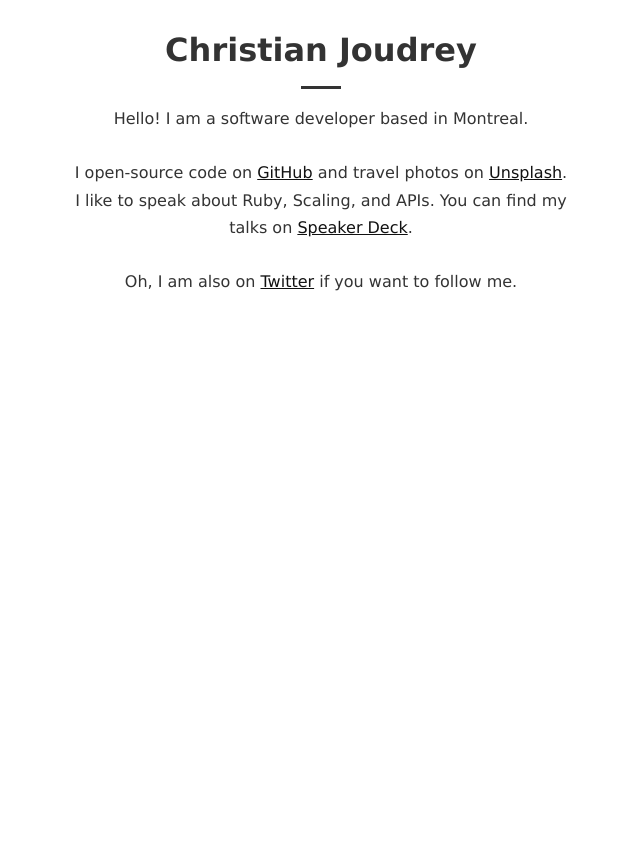
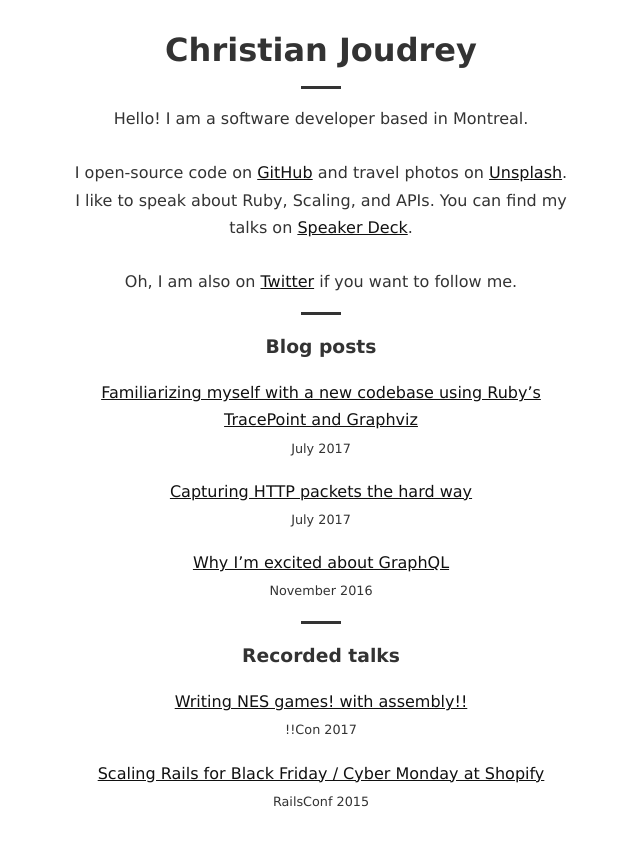
Before and after one commit to cjoudrey/cjoudrey.github.com, a Jekyll site: the page built from index.html, in a window 1280 px wide. Shown: the top 846 px of the page, without its empty margins (319-959 px from the left). Built offline with Jekyll 4.4.1, drawn with Linux system fonts in a browser that asks for light colours.

Commit message:
Add blog posts and recorded talks

```diff
--- a/index.html
+++ b/index.html
@@ -16,4 +16,36 @@
     <br />
     Oh, I am also on <a href="https://twitter.com/cjoudrey">Twitter</a> if you want to follow me.
   </p>
+
+  <hr>
+
+  <h3>Blog posts</h3>
+  <p>
+    <a href="https://medium.com/@cjoudrey/familiarizing-myself-with-a-new-codebase-using-rubys-tracepoint-and-graphviz-aebd5d6ac2cd">Familiarizing myself with a new codebase using Ruby’s TracePoint and Graphviz</a><br/>
+    <small>July 2017</small>
+  </p>
+
+  <p>
+    <a href="https://medium.com/@cjoudrey/capturing-http-packets-the-hard-way-b9c799bfb6">Capturing HTTP packets the hard way</a><br/>
+    <small>July 2017</small>
+  </p>
+
+  <p>
+    <a href="https://medium.com/@cjoudrey/why-im-excited-about-graphql-8d47d96a8840">Why I’m excited about GraphQL</a><br/>
+    <small>November 2016</small>
+  </p>
+
+  <hr>
+
+  <h3>Recorded talks</h3>
+
+  <p>
+    <a href="https://www.youtube.com/watch?v=IbS7uEsHV_A">Writing NES games! with assembly!!</a><br/>
+    <small>!!Con 2017</small>
+  </p>
+
+  <p>
+    <a href="https://www.youtube.com/watch?v=O1UxbZVP6N8">Scaling Rails for Black Friday / Cyber Monday at Shopify</a><br/>
+    <small>RailsConf 2015</small>
+  </p>
 </header>
```
